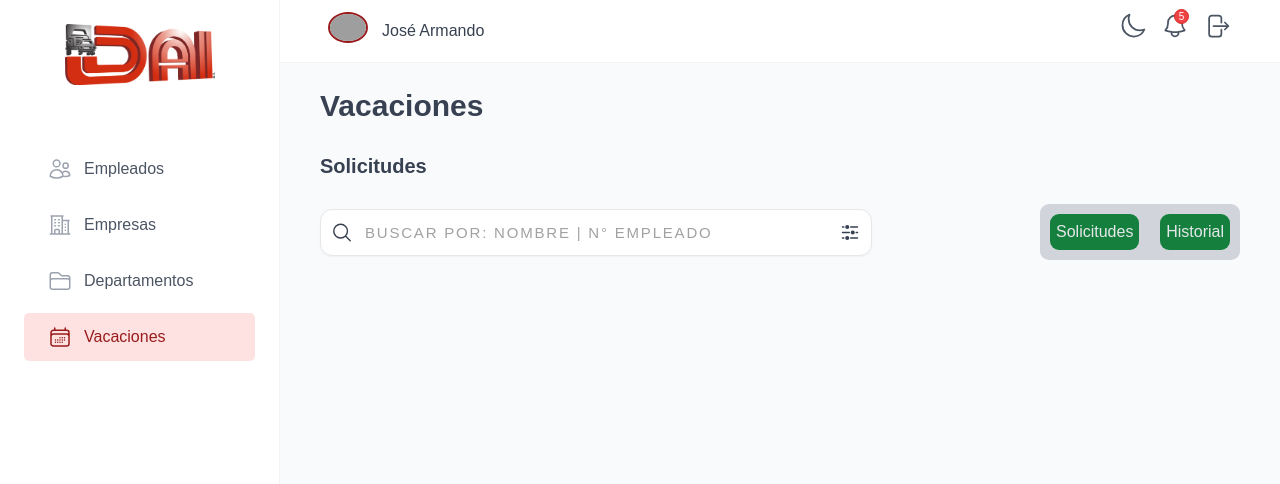
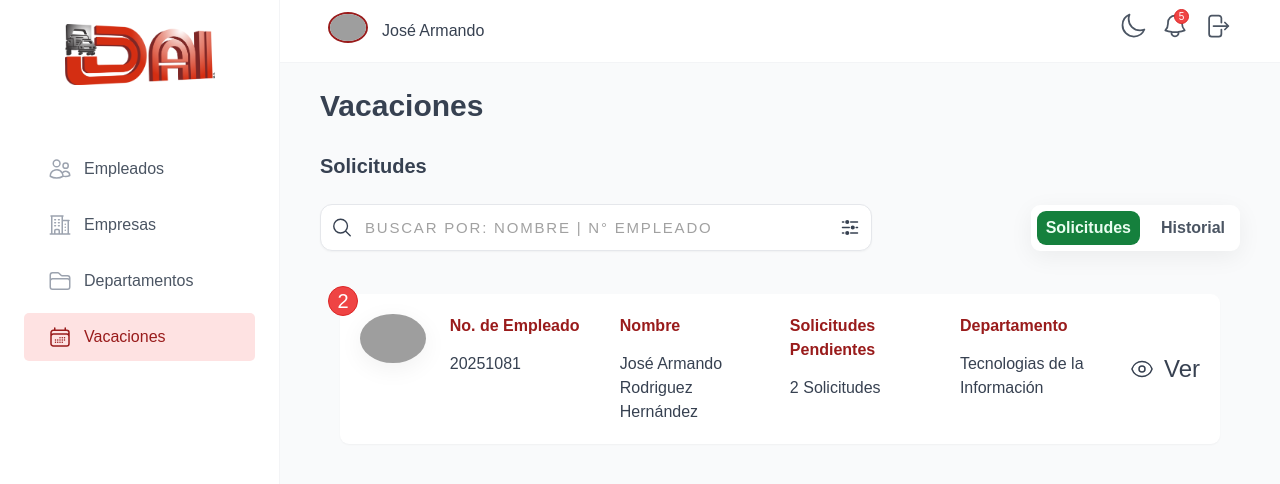
Before and after one commit to abner-silva-dev/holiday-system, a React (Vite) app: page /holidays in a window 1280 px wide. Shown: the top 484 px of the page. Built offline with nearby package versions, Linux system fonts and the light colour scheme; grey boxes are pictures that could not be loaded.

Commit message:
Finishing Request Scroll Design

```diff
--- a/src/features/departments/DepartmentOptions.tsx
+++ b/src/features/departments/DepartmentOptions.tsx
@@ -2,7 +2,7 @@ import styled from 'styled-components';
 import Modal from '../../ui/Modal';
 import CreateDeparment from './CreateDepartment';
 
-import { HiOutlineFolder } from 'react-icons/hi2';
+import { HiOutlineUserPlus } from 'react-icons/hi2';
 
 const BtnIcon = styled.button`
   padding: 1rem;
--- a/src/features/holiday/HolildayOptions.tsx
+++ b/src/features/holiday/HolildayOptions.tsx
@@ -1,22 +1,39 @@
 import styled from 'styled-components';
 
 const AreaContainer = styled.div`
-  background-color: var(--color-grey-300);
+  background-color: var(--color-grey-0);
   padding: 1rem;
   border-radius: 9px;
+  padding: 0.6rem;
+  box-shadow: var(--shadow-md);
+`;
+
+const ButtonOptionActive = styled.button`
+  border: none;
+  padding: 0.5rem 0.9rem;
+  background-color: var(--color-green-700);
+  color: #e9fdf0;
+  font-weight: bold;
+  border-radius: 9px;
+
+  &:hover {
+    background-color: #208848;
+  }
 `;
 
 const ButtonOption = styled.button`
   border: none;
-  background-color: var(--color-green-700);
-  color: var(--color-grey-200);
-  padding: 0.6rem;
+  padding: 0.5rem 0.9rem;
+  background-color: transparent;
+  color: var(--color-grey-600);
+  font-weight: bold;
+  /* border: 1px solid var(--color-green-700); */
   border-radius: 9px;
 `;
 
 const ButtonSpacing = styled.div`
   display: flex;
-  width: 18rem;
+  gap: 1.2rem;
   justify-content: space-between;
 `;
 
@@ -24,7 +41,7 @@ const HolidayOptions = () => {
   return (
     <AreaContainer>
       <ButtonSpacing>
-        <ButtonOption>Solicitudes</ButtonOption>
+        <ButtonOptionActive>Solicitudes</ButtonOptionActive>
         <ButtonOption>Historial</ButtonOption>
       </ButtonSpacing>
     </AreaContainer>
--- /dev/null
+++ b/src/features/holiday/RequestScroll.tsx
@@ -0,0 +1,114 @@
+import styled from 'styled-components';
+import { HiOutlineEye } from 'react-icons/hi2';
+
+const RequestsContainer = styled.div`
+  /* background-color: var(--color-grey-0); */
+  border-radius: 9px;
+  padding: 2rem 2rem;
+  /* box-shadow: var(--shadow-md); */
+  /* height: 64vh; */
+  overflow-y: scroll;
+  /* border: 1px solid var(--color-grey-300); */
+`;
+
+const RequestCard = styled.div`
+  background-color: var(--color-grey-0);
+  padding: 2rem;
+  border-radius: 9px;
+  display: flex;
+  justify-content: space-around;
+  gap: 2.4rem;
+  box-shadow: var(--shadow-sm);
+  position: relative;
+`;
+
+const ImageContainer = styled.div``;
+
+const Image = styled.img`
+  border-radius: 50%;
+  width: 9rem;
+  box-shadow: var(--shadow-md);
+`;
+
+const TextContainer = styled.div`
+  display: flex;
+  flex-direction: column;
+  gap: 1.4rem;
+  /* justify-content: space-between; */
+  width: 20rem;
+`;
+
+const TextTitle = styled.span`
+  color: var(--color-red-800);
+  font-weight: bold;
+`;
+const TextCont = styled.span``;
+
+const ShowButton = styled.button`
+  background-color: transparent;
+  border: none;
+  /* padding: 1rem 3rem; */
+  display: flex;
+  align-items: center;
+  justify-content: center;
+  gap: 1rem;
+  align-self: center;
+  justify-self: center;
+  font-size: 2.4rem;
+  transition: all 0.2s;
+
+  &:hover {
+    color: var(--color-red-700);
+  }
+`;
+
+const Notification = styled.div`
+  position: absolute;
+  top: -0.8rem;
+  left: -1.2rem;
+  width: 3rem;
+  height: 3rem;
+  font-size: 2rem;
+  background-color: var(--color-red-500);
+  border: 1px solid var(--color-red-600);
+  color: var(--color-grey-0);
+  display: flex;
+  align-items: center;
+  justify-content: center;
+  border-radius: 50%;
+`;
+
+const RequestScroll = () => {
+  return (
+    <RequestsContainer>
+      <RequestCard>
+        <Notification>2</Notification>
+        <ImageContainer>
+          <Image src="https://encrypted-tbn0.gstatic.com/images?q=tbn:ANd9GcQBrDpzWSWvT8WQKdSxpdEaoev3e0uixuPvdw&s" />
+        </ImageContainer>
+        <TextContainer>
+          <TextTitle>No. de Empleado</TextTitle>
+          <TextCont>20251081</TextCont>
+        </TextContainer>
+        <TextContainer>
+          <TextTitle>Nombre</TextTitle>
+          <TextCont>José Armando Rodriguez Hernández</TextCont>
+        </TextContainer>
+        <TextContainer>
+          <TextTitle>Solicitudes Pendientes</TextTitle>
+          <TextCont>2 Solicitudes</TextCont>
+        </TextContainer>
+        <TextContainer>
+          <TextTitle>Departamento</TextTitle>
+          <TextCont>Tecnologias de la Información</TextCont>
+        </TextContainer>
+        <ShowButton>
+          <HiOutlineEye />
+          Ver
+        </ShowButton>
+      </RequestCard>
+    </RequestsContainer>
+  );
+};
+
+export default RequestScroll;
--- a/src/pages/Holiday.tsx
+++ b/src/pages/Holiday.tsx
@@ -1,5 +1,6 @@
 import { useStateApp } from '../context/stateAppContext';
 import HolidayOptions from '../features/holiday/HolildayOptions';
+import RequestScroll from '../features/holiday/RequestScroll';
 import FilterUser from '../features/users/FiltersUser';
 import Row from '../ui/Row';
 import Search from '../ui/Search';
@@ -25,6 +26,7 @@ const Holiday = () => {
           />
           <HolidayOptions />
         </Row>
+        <RequestScroll />
       </Row>
     </>
   );
--- a/src/ui/Header.tsx
+++ b/src/ui/Header.tsx
@@ -47,7 +47,6 @@ const Bell = styled.div`
     width: 3rem;
     stroke: var(--color-grey-600);
   }
-
   position: relative;
 `;
 
```
